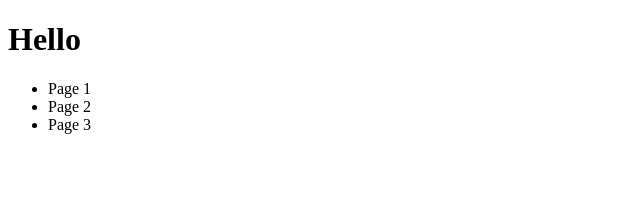
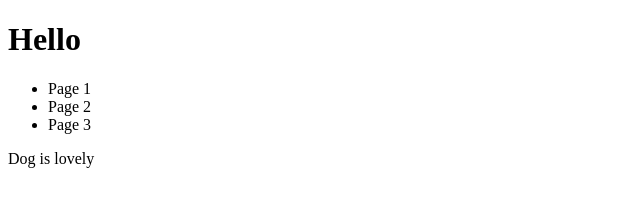
Before and after one commit to sreyleakel/branch_testing, a plain HTML site: page index.html in a window 1280 px wide. Shown: the whole page, without its empty margins (0-640 px from the left). Drawn offline with Linux system fonts and the light colour scheme.

Commit message:
add dog paragraph

```diff
--- a/index.html
+++ b/index.html
@@ -13,10 +13,10 @@
         <li> Page 1</li>
         <li> Page 2</li>
         <li> Page 3</li>
+    </ul>
 
-
-
-
-    </ul>
+    <div>
+        <p>Dog is lovely</p>
+    </div>
 </body>
 </html>
```
